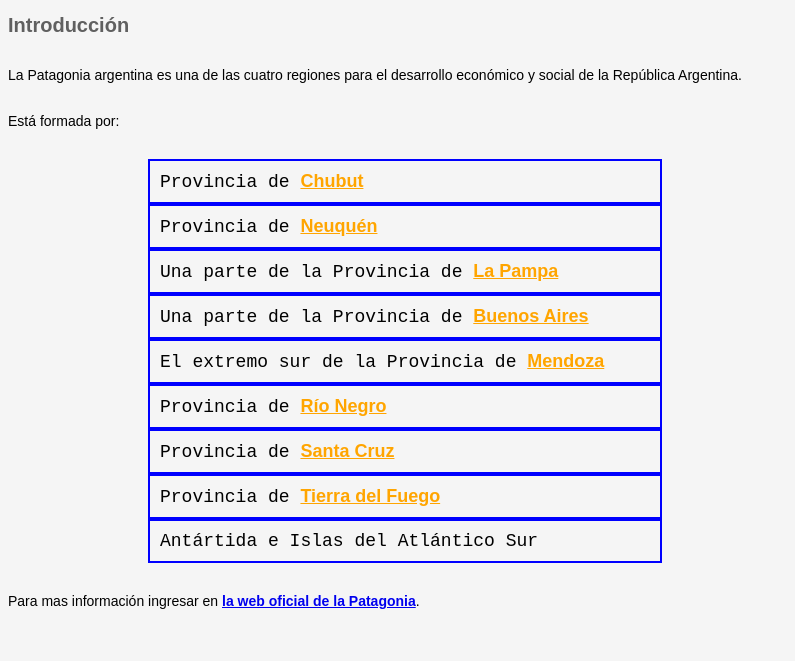
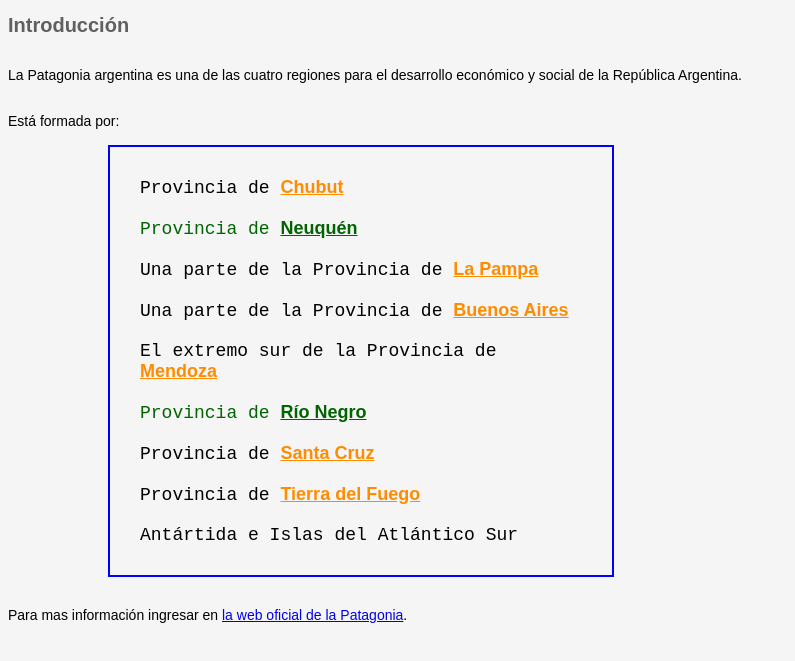
Before and after one commit to luciamiranda1/utn-labcomII-practices, a plain HTML site: page index.html/ej1.html in a window 1280 px wide. Shown: the part 47-708 px from the top of the page, without its empty margins (0-795 px from the left). Drawn offline with Linux system fonts and the light colour scheme.

Commit message:
ejercicio 3 html

```diff
--- a/index.html/ej1.html
+++ b/index.html/ej1.html
@@ -1,14 +1,14 @@
 <!DOCTYPE html>
 <html lang="en">
+
 <head>
     <meta charset="UTF-8">
     <meta name="viewport" content="width=device-width, initial-scale=1.0">
-    <link rel="stylesheet"  href= "/styless.css/estilos.css">
-    <title>Document</title>
+    <title>Patagonia argentina</title>
+    <link rel="stylesheet" href="/styless.css/estilos.css">
 </head>
 
 <body>
-
     <h1>Patagonia argentina</h1>
     <section>
         <h2>Introducción</h2>
@@ -16,20 +16,20 @@
             desarrollo económico y social de la República Argentina.</p>
         <p>Está formada por:</p>
         <ul>
-<li>Provincia de <a href="#">Chubut</a></li>
-<li>Provincia de <a href="#">Neuquén</a></li>
-<li>Una parte de la Provincia de <a href="#">La Pampa</a></li>
-<li>Una parte de la Provincia de <a href="#">Buenos Aires</a>
+            <li id="cursor">Provincia de <a class="linklista" href="https://es.wikipedia.org/wiki/Provincia_del_Chubut">Chubut</a></li>
+            <li class="verde" id="cursor">Provincia de <a href="https://es.wikipedia.org/wiki/Provincia_del_Neuqu%C3%A9n">Neuquén</a></li>
+            <li id="cursor">Una parte de la Provincia de <a class="linklista" href="https://es.wikipedia.org/wiki/Provincia_de_La_Pampa">La Pampa</a></li>
+            <li id="cursor">Una parte de la Provincia de <a class="linklista" href="https://es.wikipedia.org/wiki/Provincia_de_Buenos_Aires">Buenos Aires</a>
             </li>
-<li>El extremo sur de la Provincia de <a href="#">Mendoza</a></li>
-<li>Provincia de <a href="#">Río Negro</a></li>
-<li>Provincia de <a href="#">Santa Cruz</a></li>
-<li>Provincia de <a href="#">Tierra del Fuego</a></li>
-<li>Antártida e Islas del Atlántico Sur</li>
+            <li id="cursor">El extremo sur de la Provincia de <a class="linklista" href="https://es.wikipedia.org/wiki/Provincia_de_Mendoza">Mendoza</a></li>
+            <li class="verde" id="cursor">Provincia de <a href="https://es.wikipedia.org/wiki/Provincia_de_R%C3%ADo_Negro">Río Negro</a></li>
+            <li id="cursor">Provincia de <a class="linklista" href="https://es.wikipedia.org/wiki/Provincia_de_Santa_Cruz">Santa Cruz</a></li>
+            <li id="cursor">Provincia de <a class="linklista" href="https://es.wikipedia.org/wiki/Provincia_de_Tierra_del_Fuego,_Ant%C3%A1rtida_e_Islas_del_Atl%C3%A1ntico_Sur">Tierra del Fuego</a></li>
+            <li id="cursor">Antártida e Islas del Atlántico Sur</li>
         </ul>
-<p>Para mas información ingresar en <a href="#">la web oficial de la
+        <p>Para mas información ingresar en <a href="https://patagonia.gob.ar/">la web oficial de la
                 Patagonia</a>.</p>
     </section>
+</body>
 
-</body>
 </html>
--- a/styless.css/estilos.css
+++ b/styless.css/estilos.css
@@ -1,59 +1,61 @@
 * {
+  box-sizing: border-box;
   font-family: sans-serif;
 }
+
+html{
+  background-color: rgb(245, 245, 245);
+}
+
 h1 {
   font-size: 24px;
   color: #242424;
-    font-weight: 900;
+  width: 900px;
 }
+
 h2 {
   font-size: 20px;
   color: #606060;
-    font-weight: 800;
+  width: 800px;
 }
+
 p {
   font-size: 14px;
+  margin-top: 30px;
+  margin-bottom: 30px 0px;
 }
-  li {
+
+ul {
+  margin-left: 100px;
+  padding: 20px;
+  list-style: none;
+  border-style: solid; border-width: 2px; border-color: blue;
+  max-width: 40%;
+}
+
+ul li {
   font-family: monospace;
   font-size: 18px;
+  padding: 10px;
+
 }
-  a {
+
+.linklista {
   font-weight: bold;
-  }
-  li a {
-    color: orange;
+  color: darkorange;
   text-decoration: underline;
 }
-  p {
-    margin-top: 30px;
-    margin-bottom: 30px;
-  }
- li {
-    margin-left: 100px;
-    padding: 20px;
-    border: 2px solid blue;
-  }
-  ul.provincias-neuquen-rio-negro > li {
-    color: green;
+
+.verde {
+  color: darkgreen;
 }
 
-  ul.provincias-neuquen-rio-negro > a {
-    color: green;
-  }
-  li {
-    max-width: 40%;
-  }
-  html {
-    background-color: rgb(245, 245, 245);
-  }
- li {
-    list-style: none;
-    padding-left: 0;
-  }
-  li {
-    padding: 10px;
-  }
-  li:hover {
+ul li:hover{
   background-color: rgba(0, 0, 0, 0.1);
 }
+
+li > a {
+  font-weight: bold;
+  color: darkgreen;
+  text-decoration: underline;
+}
```
Lines whose indentation alone changed are shown as unchanged.
